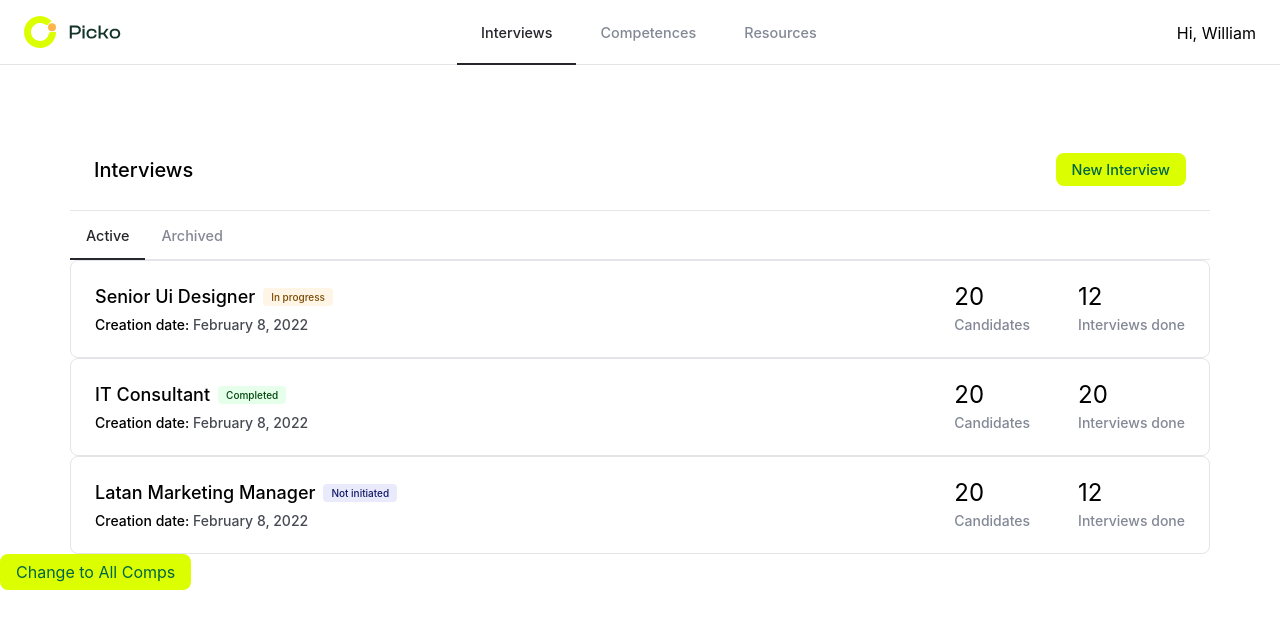
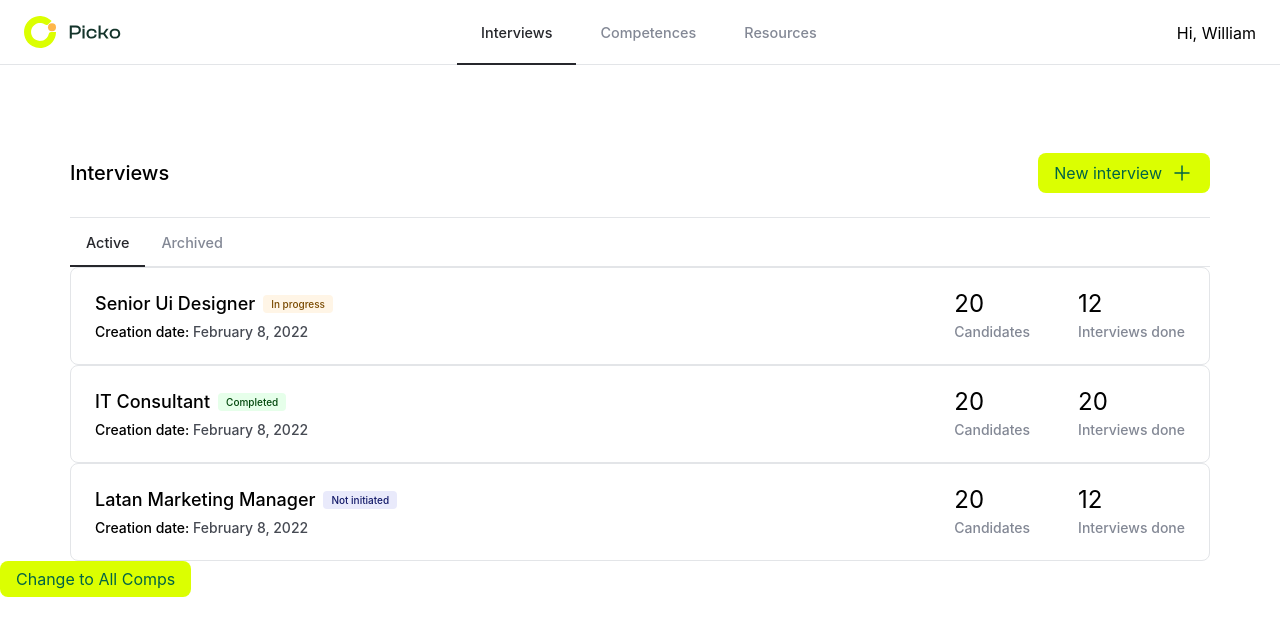
Before and after one commit to flaviozorzetto/project-picko, a React (Create React App) app: page / in a window 1280 px wide. Shown: the top 636 px of the page. Built offline with nearby package versions, Linux system fonts and the light colour scheme.

Commit message:
updated button components and added icon logic

```diff
--- a/package.json
+++ b/package.json
@@ -6,9 +6,10 @@
       "@testing-library/jest-dom": "^5.16.4",
       "@testing-library/react": "^13.3.0",
       "@testing-library/user-event": "^13.5.0",
+      "feather-icons": "^4.29.0",
+      "html-react-parser": "^2.0.0",
       "react": "^18.1.0",
       "react-dom": "^18.1.0",
-      "react-feather": "^2.0.10",
       "react-scripts": "5.0.1",
       "sass": "^1.52.2"
    },
--- a/src/AllComp.js
+++ b/src/AllComp.js
@@ -22,12 +22,29 @@ export default function AllComp() {
 				totalCandidates="20"
 				interviewsDone="12"
 			/>
-         <Button type="primary" size="m">
-            Primary
-         </Button>
-         <Button type="secondary" size="p">
-            Secondary
-         </Button>
+			<Button type="primary" size="m" content="Primary M" />
+			<Button type="secondary" size="p" content="Secondary S" />
+			<Button
+				type="primary"
+				size="m"
+				content="Primary M"
+				iconLeft="chevron-down"
+			/>
+			<Button
+				type="secondary"
+				size="s"
+				content="Secondary S"
+				iconLeft="chevron-down"
+			/>
+			<Button type="danger" size="m" content="Primary" iconLeft="trash-2" />
+			<Button type="danger" size="s" content="Secondary S" iconLeft="trash-2" />
+			<Button
+				type="danger"
+				size="s"
+				content="Button text"
+				iconLeft="chevron-down"
+				iconRight="chevron-down"
+			/>
 			<Tabs
 				identifier={identifier}
 				labels={labels}
--- a/src/App.js
+++ b/src/App.js
@@ -15,9 +15,8 @@ export default function App() {
 				onClick={() => {
 					setDisplayComp(!displayComp);
 				}}
-         >
-            {displayComp ? 'Change to App' : 'Change to All Comps'}
-         </Button>
+				content={displayComp ? 'Change to App' : 'Change to All Comps'}
+			/>
 		</>
 	);
 }
--- a/src/PickoPage.js
+++ b/src/PickoPage.js
@@ -34,9 +34,12 @@ export default function PickoPage() {
 				<section className="container">
 					<TabPanel identifier={navIdentifier} value={navIndex} index={0}>
 						<Header title="Interviews">
-                     <Button type="primary" size="s">
-                        New Interview
-                     </Button>
+							<Button
+								type="primary"
+								size="m"
+								content="New interview"
+								iconRight="plus"
+							/>
 						</Header>
 						<Tabs
 							identifier={interviewIdentifier}
--- a/src/components/Elements/Button/Button.js
+++ b/src/components/Elements/Button/Button.js
@@ -1,12 +1,30 @@
 import './Button.scss';
+import parse from 'html-react-parser';
+import feather from 'feather-icons';
 
 export default function Button(props) {
+	const svgProps = {
+		width: props.size === 'm' ? 24 : 16,
+		height: props.size === 'm' ? 24 : 16,
+		'stroke-width': 1.5,
+	};
+
 	return (
 		<button
 			onClick={props.onClick}
 			className={`button_${props.type} button_${props.type}_${props.size}`}
 		>
-         {props.children}
+			{props.iconLeft || props.iconRight ? (
+				<div className="button__content">
+					{props.iconLeft &&
+						parse(feather.icons[props.iconLeft].toSvg(svgProps))}
+					<span>{props.content}</span>
+					{props.iconRight &&
+						parse(feather.icons[props.iconRight].toSvg(svgProps))}
+				</div>
+			) : (
+				<span>{props.content}</span>
+			)}
 		</button>
 	);
 }
--- a/src/components/Elements/Button/Button.scss
+++ b/src/components/Elements/Button/Button.scss
@@ -1,9 +1,9 @@
 .button_primary,
-.button_secondary {
+.button_secondary,
+.button_danger {
 	border: none;
 	font-family: inherit;
 	border-radius: 0.5rem;
-   color: #006446;
 	padding: 0.5rem 1rem;
 
 	&_m {
@@ -19,23 +19,45 @@
 
 .button_primary {
 	background: #dbff01;
+	color: #006446;
 
 	&:hover {
 		background: #cef000;
 		cursor: pointer;
 	}
+}
 
+.button_secondary {
+	background: #ffffff;
+	color: #006446;
+
+	&:hover {
+		background: #f4f4f6;
+		cursor: pointer;
+	}
+}
+
+.button_danger {
+	background: #ef5350;
+	color: #ffffff;
+
+	&:hover {
+		background: #e93835;
+		cursor: pointer;
+	}
+}
+
+.button_danger,
+.button_primary,
+.button_secondary {
 	&:disabled {
 		background: #e3e5e8;
 		color: #838895;
 	}
 }
 
-.button_secondary {
-   background: #ffffff;
-
-   &:hover {
-      background: #f4f4f6;
-      cursor: pointer;
+.button__content {
+	display: flex;
+	align-items: center;
+	gap: 8px;
 }
-}
--- a/src/components/Elements/Header/Header.scss
+++ b/src/components/Elements/Header/Header.scss
@@ -2,7 +2,7 @@
 	display: flex;
 	justify-content: space-between;
 	align-items: center;
-   padding: 1.5rem;
+	padding: 1.5rem 0;
 	border-bottom: 1px solid #e3e5e8;
 
 	&__title {
```
Also changed, not shown: 1 other file (tests, documents, lock files or other folders). Lines whose indentation alone changed are shown as unchanged.
